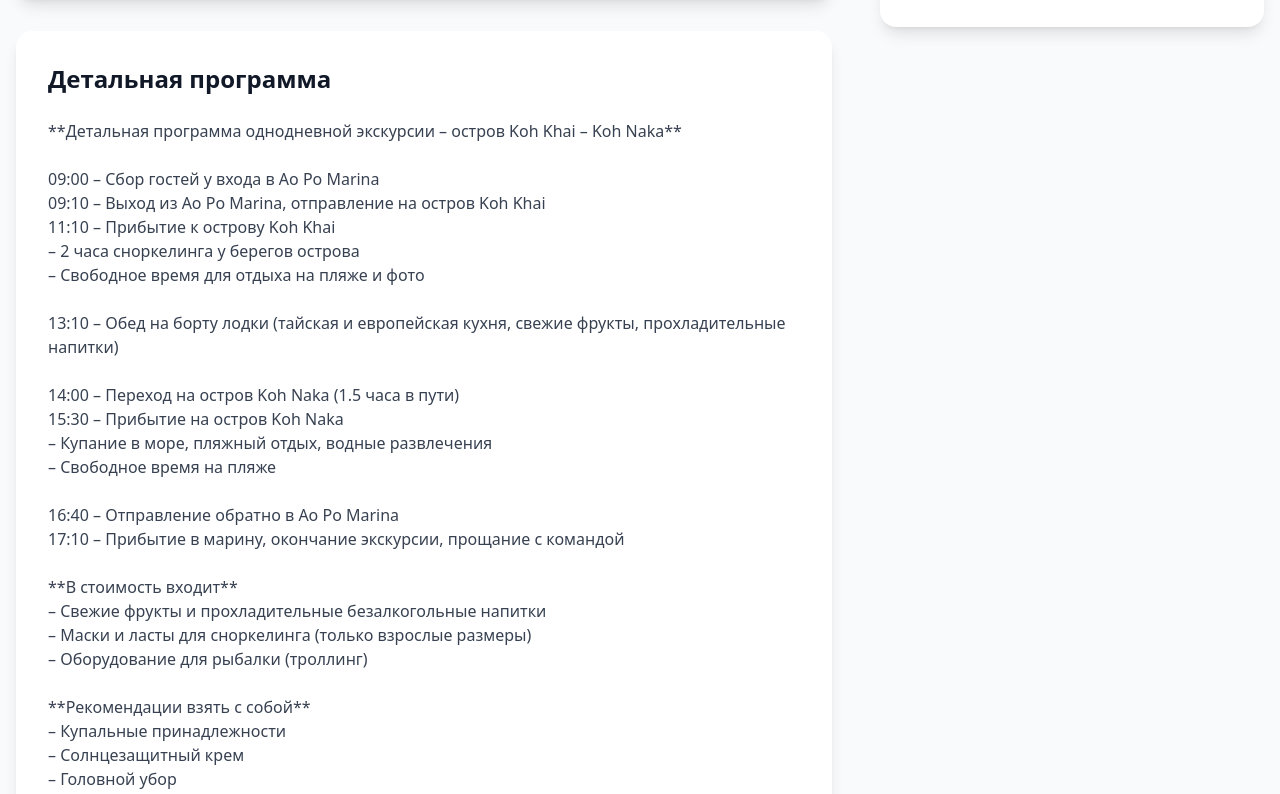
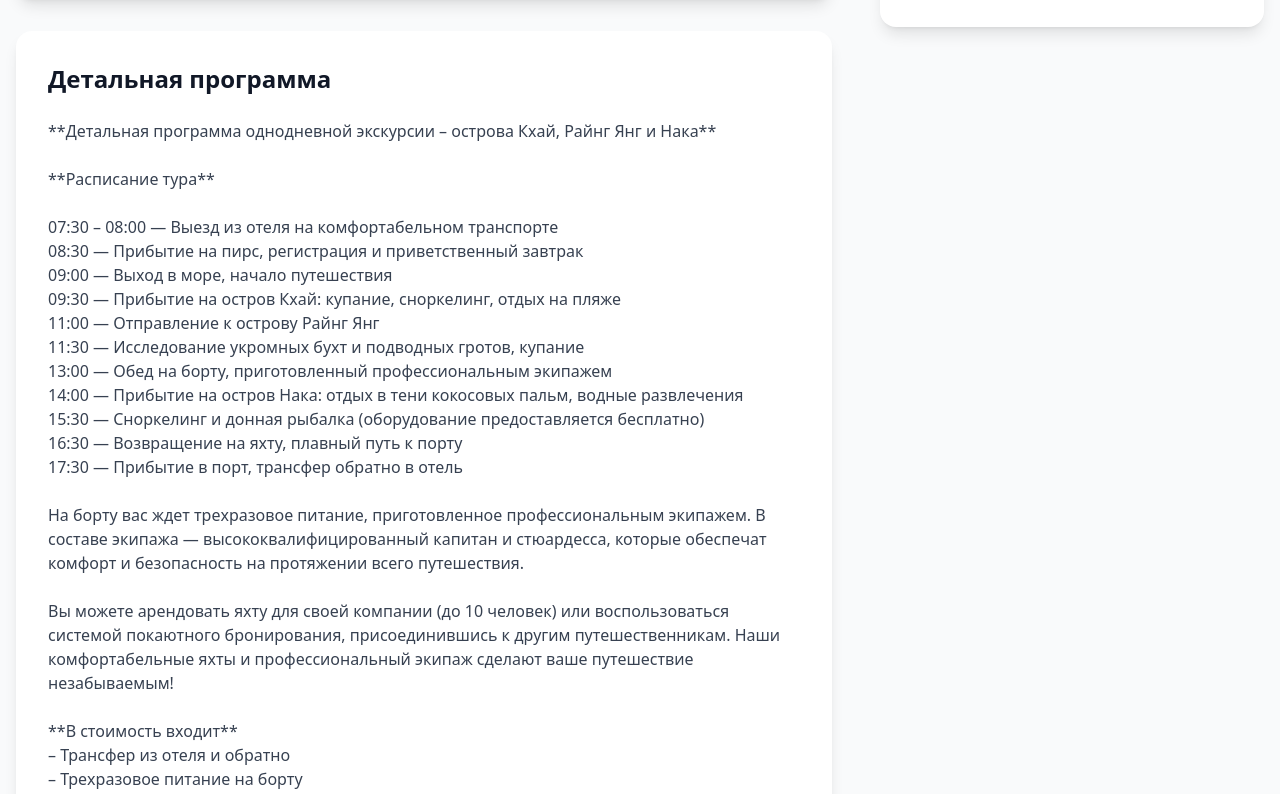
Before and after one commit to TEROS228/PhuketCharterTeam, a React (Vite) app: page /route/1 in a window 1280 px wide. Shown: the part 963-1757 px from the top of the page. Built offline with nearby package versions, Linux system fonts and the light colour scheme.

Commit message:
Обновлено расписание для маршрута Кхай-Райнг Яй-Нака

```diff
--- a/src/components/pages/RouteDetailPage.tsx
+++ b/src/components/pages/RouteDetailPage.tsx
@@ -43,28 +43,33 @@ const RouteDetailPage = () => {
   image: '/images/routes/phi-phi.jpg',
   detailedDescription: 'Острова Кхай (Khai islands) - это группа из трёх островов: Кхай Нок, Кхай Нуй и Кхай Най, известных как "острова миллиона рыбок". На всех островах лазурная вода, белоснежный песок и огромное количество тропических рыб прямо у берега. Дети могут кормить рыбок бананами или хлебом на мелководье. Остров Ранг Яй - крохотный жемчужный сосед Пхукета с километровым песчаным пляжем и уникальной теплой водой (до 35°C). Здесь находится жемчужная ферма Phuket Pearl Farm, где можно увидеть процесс выращивания жемчуга. Острова Нака Яй и Нака Ной предлагают широкие песчаные пляжи и захватывающие виды на залив Пханг Нга.',
   additionalImage: '/images/routes/phi-phi-detail.jpg',
-      detailedProgram: `**Детальная программа однодневной экскурсии – остров Koh Khai – Koh Naka**
+  detailedProgram: `**Детальная программа однодневной экскурсии – острова Кхай, Райнг Янг и Нака**
 
-09:00 – Сбор гостей у входа в Ao Po Marina
-09:10 – Выход из Ao Po Marina, отправление на остров Koh Khai
-11:10 – Прибытие к острову Koh Khai
-  – 2 часа сноркелинга у берегов острова
-  – Свободное время для отдыха на пляже и фото
+**Расписание тура**
 
-13:10 – Обед на борту лодки (тайская и европейская кухня, свежие фрукты, прохладительные напитки)
+07:30 – 08:00 — Выезд из отеля на комфортабельном транспорте
+08:30 — Прибытие на пирс, регистрация и приветственный завтрак
+09:00 — Выход в море, начало путешествия
+09:30 — Прибытие на остров Кхай: купание, сноркелинг, отдых на пляже
+11:00 — Отправление к острову Райнг Янг
+11:30 — Исследование укромных бухт и подводных гротов, купание
+13:00 — Обед на борту, приготовленный профессиональным экипажем
+14:00 — Прибытие на остров Нака: отдых в тени кокосовых пальм, водные развлечения
+15:30 — Сноркелинг и донная рыбалка (оборудование предоставляется бесплатно)
+16:30 — Возвращение на яхту, плавный путь к порту
+17:30 — Прибытие в порт, трансфер обратно в отель
 
-14:00 – Переход на остров Koh Naka (1.5 часа в пути)
-15:30 – Прибытие на остров Koh Naka
-  – Купание в море, пляжный отдых, водные развлечения
-  – Свободное время на пляже
+На борту вас ждет трехразовое питание, приготовленное профессиональным экипажем. В составе экипажа — высококвалифицированный капитан и стюардесса, которые обеспечат комфорт и безопасность на протяжении всего путешествия.
 
-16:40 – Отправление обратно в Ao Po Marina
-17:10 – Прибытие в марину, окончание экскурсии, прощание с командой
+Вы можете арендовать яхту для своей компании (до 10 человек) или воспользоваться системой покаютного бронирования, присоединившись к другим путешественникам. Наши комфортабельные яхты и профессиональный экипаж сделают ваше путешествие незабываемым!
 
 **В стоимость входит**
+– Трансфер из отеля и обратно
+– Трехразовое питание на борту
 – Свежие фрукты и прохладительные безалкогольные напитки
 – Маски и ласты для сноркелинга (только взрослые размеры)
 – Оборудование для рыбалки (троллинг)
+– Профессиональный экипаж (капитан и стюардесса)
 
 **Рекомендации взять с собой**
 – Купальные принадлежности
@@ -73,7 +78,9 @@ const RouteDetailPage = () => {
 – Фотоаппарат или телефон для ярких кадров
 
 **Внимание**
-Время и последовательность посещения мест может быть изменено в зависимости от погодных условий!`
+Время и последовательность посещения мест может быть изменено в зависимости от погодных условий!
+
+Забронируйте тур уже сегодня и откройте для себя красоту Андаманского моря!`
     },
     {
       id: 2,
```
Also changed, not shown: 1 other file (tests, documents, lock files or other folders). Lines whose indentation alone changed are shown as unchanged.
